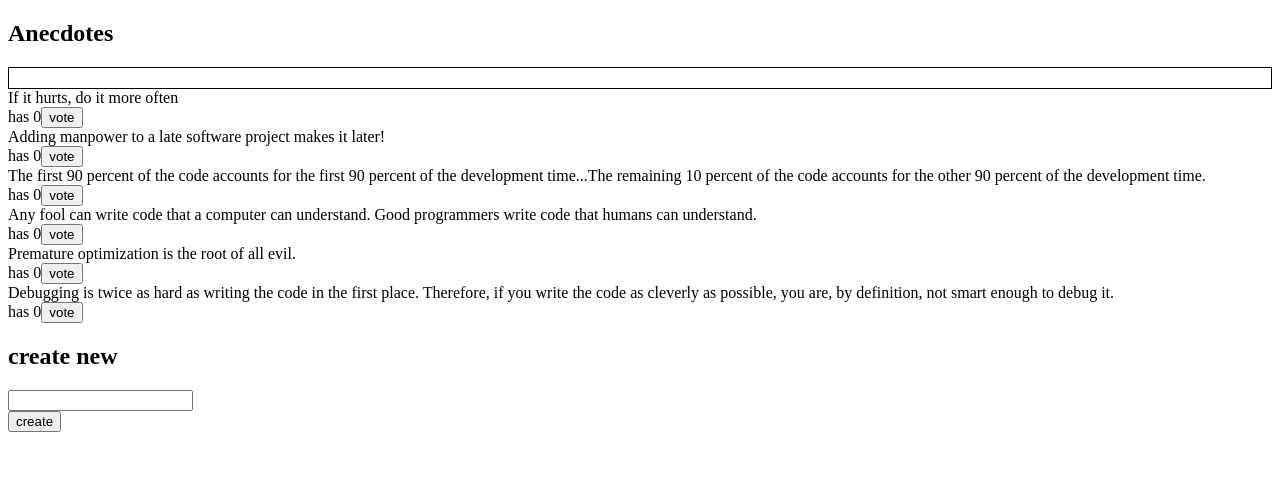
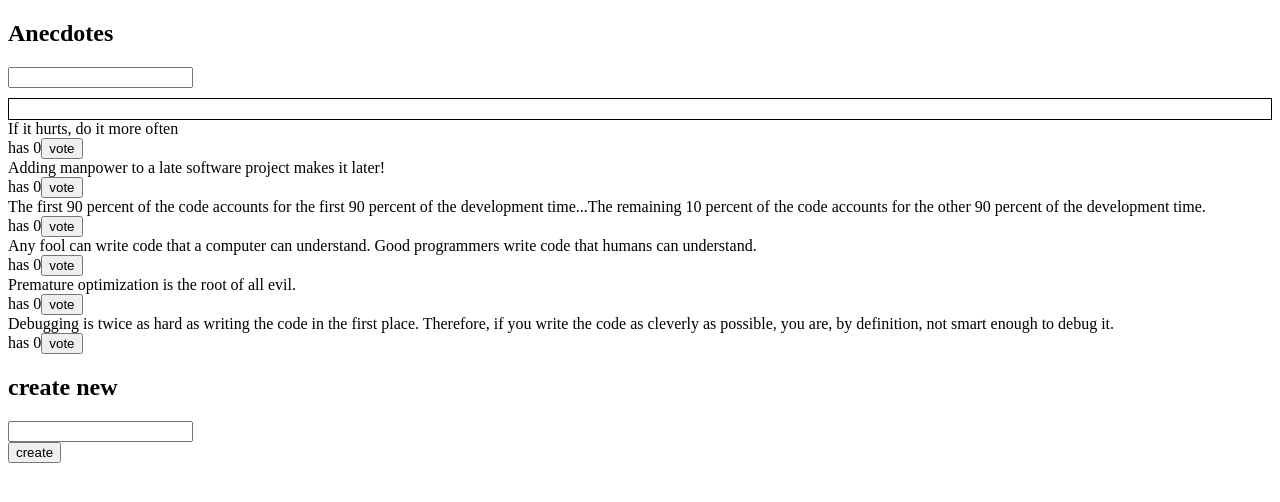
Before and after one commit to aeoluscherokee/fullstackopen-part6, a React (Create React App) app in the folder redux-anecdotes/: page / in a window 1280 px wide. Shown: the top 502 px of the page. Built offline with nearby package versions, Linux system fonts and the light colour scheme.

Commit message:
Import Filter component

```diff
--- a/redux-anecdotes/src/App.js
+++ b/redux-anecdotes/src/App.js
@@ -2,11 +2,13 @@ import React from 'react';
 import AnecdoteList from './components/AnecdoteList';
 import AnecdoteForm from './components/AnecdoteForm';
 import Notification from './components/Notification';
+import Filter from './components/Filter';
 
 const App = () => {
   return (
     <div>
       <h2>Anecdotes</h2>
+      <Filter />
       <Notification />
       <AnecdoteList />
       <AnecdoteForm />
```
